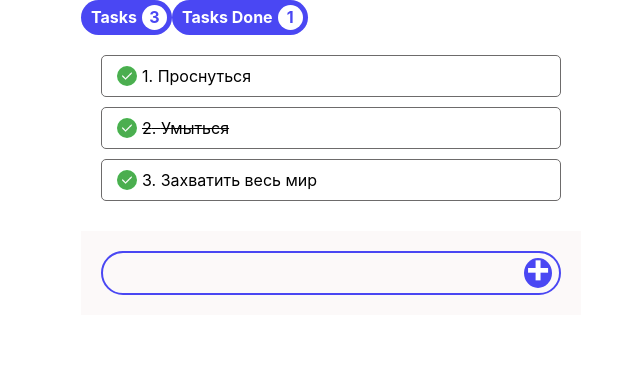
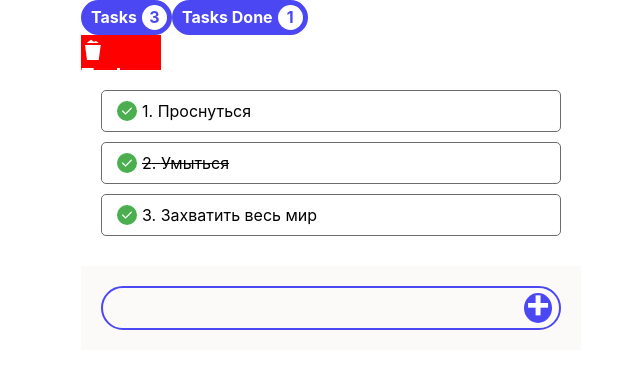
Before and after one commit to Saleyevav/to-do-list, a React (Create React App) app: page / in a window 1280 px wide. Shown: the top 368 px of the page, without its empty margins (309-949 px from the left). Built offline with nearby package versions, Linux system fonts and the light colour scheme.

Commit message:
create DeleteButton

```diff
--- a/src/App.js
+++ b/src/App.js
@@ -5,6 +5,7 @@ import ToDoList from "./components/ToDoList";
 import InputWithButton from "./components/InputWithButton";
 import ToDoService from "./API/ToDoService";
 import Counter from "./components/Counter";
+import DeleteButton from "./components/DeleteButton";
 
 function App() {
   const [toDoList, setToDoList] = useState(ToDoService.getAll());
@@ -22,6 +23,10 @@ function App() {
     setToDoList([...toDoList]);
   };
 
+  const clearToDoList = () => {
+    setToDoList([]);
+  };
+
   return (
     <div className="App">
       <Counter title="Tasks" count={toDoList.length} />
@@ -32,6 +37,7 @@ function App() {
           0
         )}
       />
+      <DeleteButton onBtnClickFunction={clearToDoList} />
       <ToDoList
         list={toDoList}
         setList={setToDoList}
--- /dev/null
+++ b/src/components/DeleteButton/index.jsx
@@ -0,0 +1,13 @@
+import React from "react";
+import classes from "./styles.module.css";
+import trash from "./images/trash.png";
+const DeleteButton = (props) => {
+  return (
+    <div onClick={props.onBtnClickFunction} className={classes.wrapper}>
+      <img src={trash} alt="trash" className={classes.img} />
+      Tasks
+    </div>
+  );
+};
+
+export default DeleteButton;
--- /dev/null
+++ b/src/components/DeleteButton/styles.module.css
@@ -0,0 +1,15 @@
+.wrapper {
+  background-color: red;
+  color: white;
+  font-weight: bold;
+  cursor: pointer;
+  font-size: 20px;
+  height: 35px;
+  width: 80px;
+  display: block;
+}
+
+.img {
+  position: relative;
+  top: 3px;
+}
```
Also changed, not shown: src/components/DeleteButton/images/trash.png (added).
